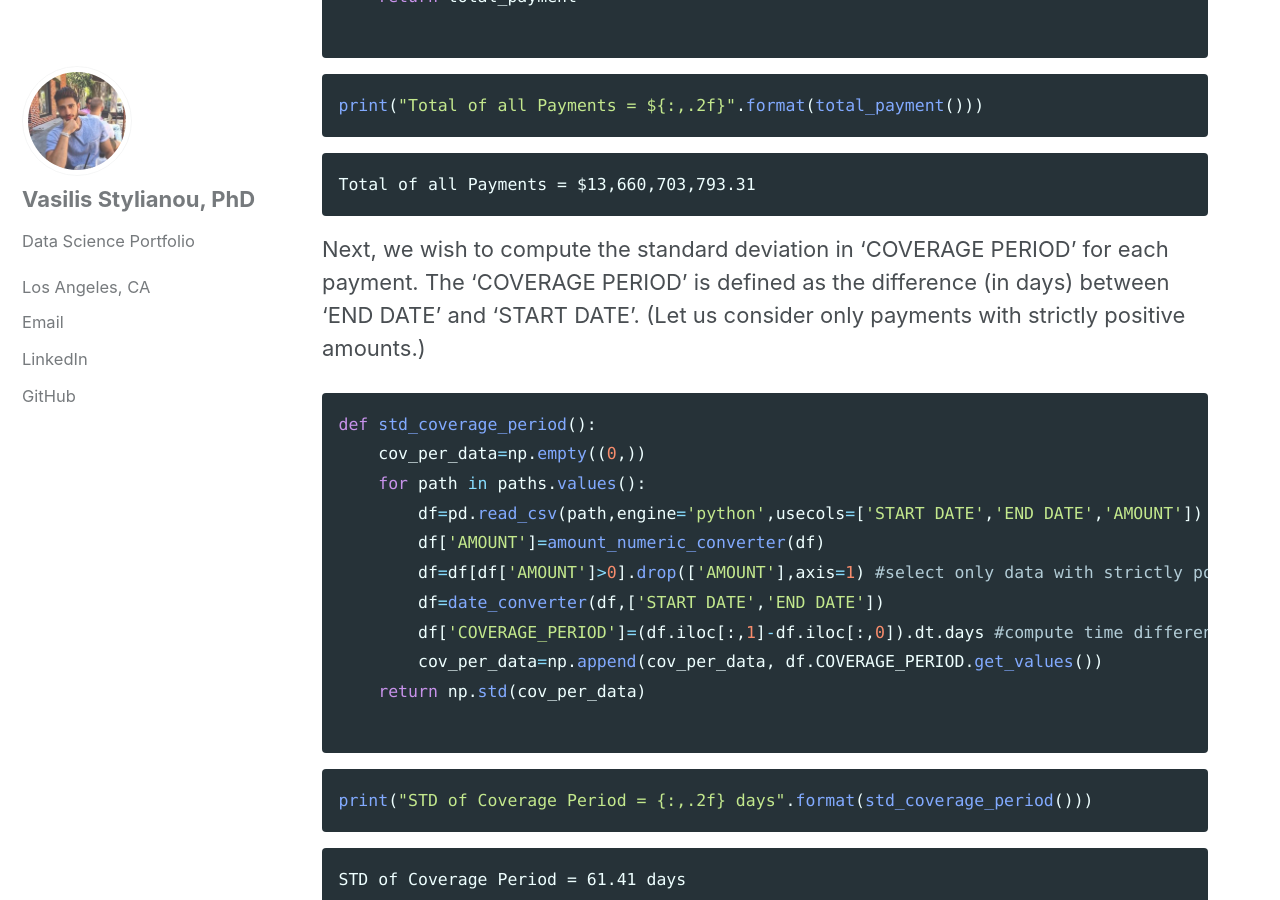
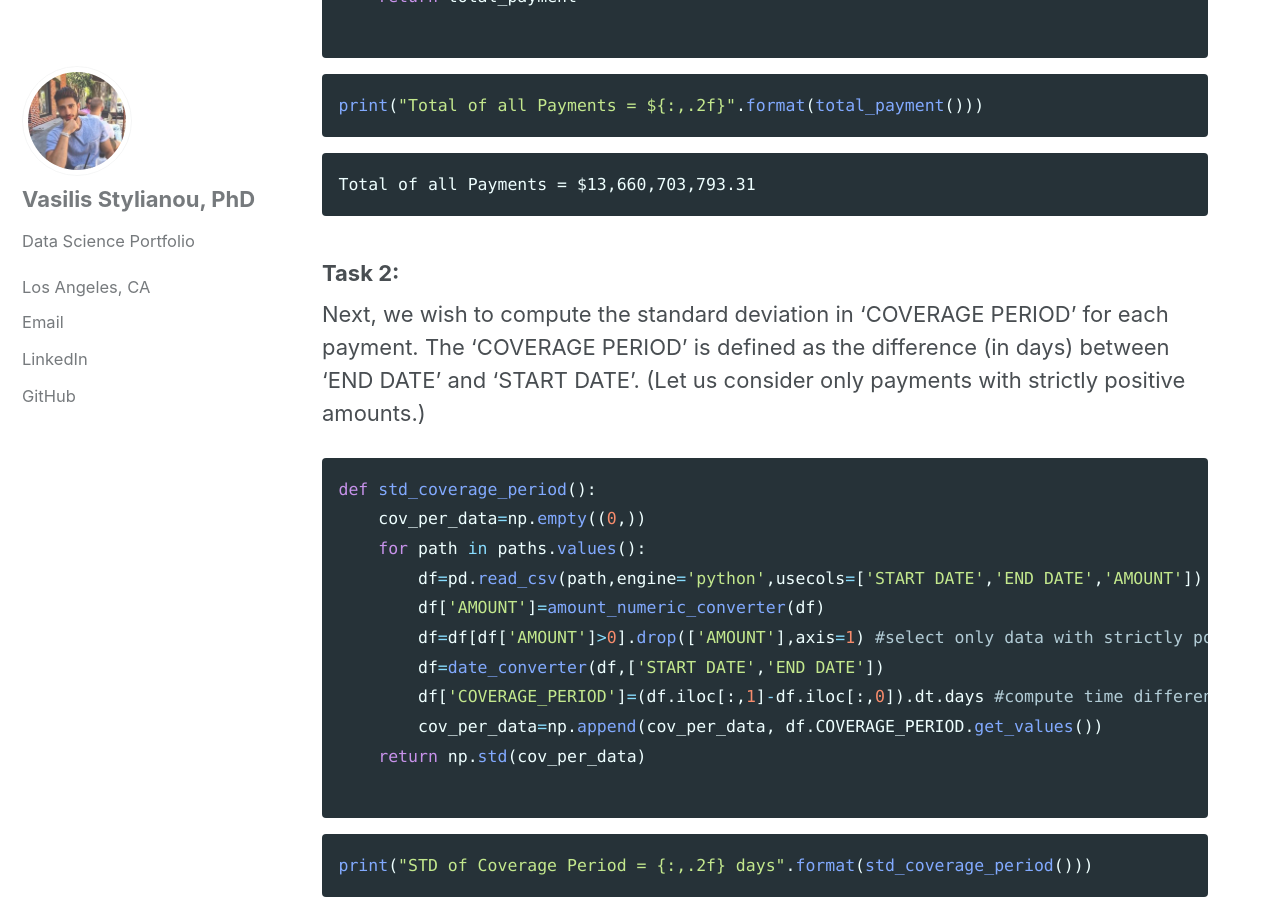
Before and after one commit to vasilis-stylianou/vasilis-stylianou.github.io, a Jekyll site: the page built from _posts/2018-07-15-expenditures.md, in a window 1280 px wide and 900 px high, scrolled down 6911 px. Built offline with Jekyll 4.4.1, drawn with Linux system fonts in a browser that asks for light colours; cached includes are drawn as plain includes.

Commit message:
Update 2018-07-15-expenditures.md

```diff
--- a/_posts/2018-07-15-expenditures.md
+++ b/_posts/2018-07-15-expenditures.md
@@ -320,7 +320,7 @@ print("Total of all Payments = ${:,.2f}".format(total_payment()))
 
     Total of all Payments = $13,660,703,793.31
 
-
+### Task 2:
 Next, we wish to compute the standard deviation in 'COVERAGE PERIOD' for each payment. The 'COVERAGE PERIOD' is defined as the difference (in days) between 'END DATE' and 'START DATE'. (Let us consider only payments with strictly positive amounts.)
 
 
```
